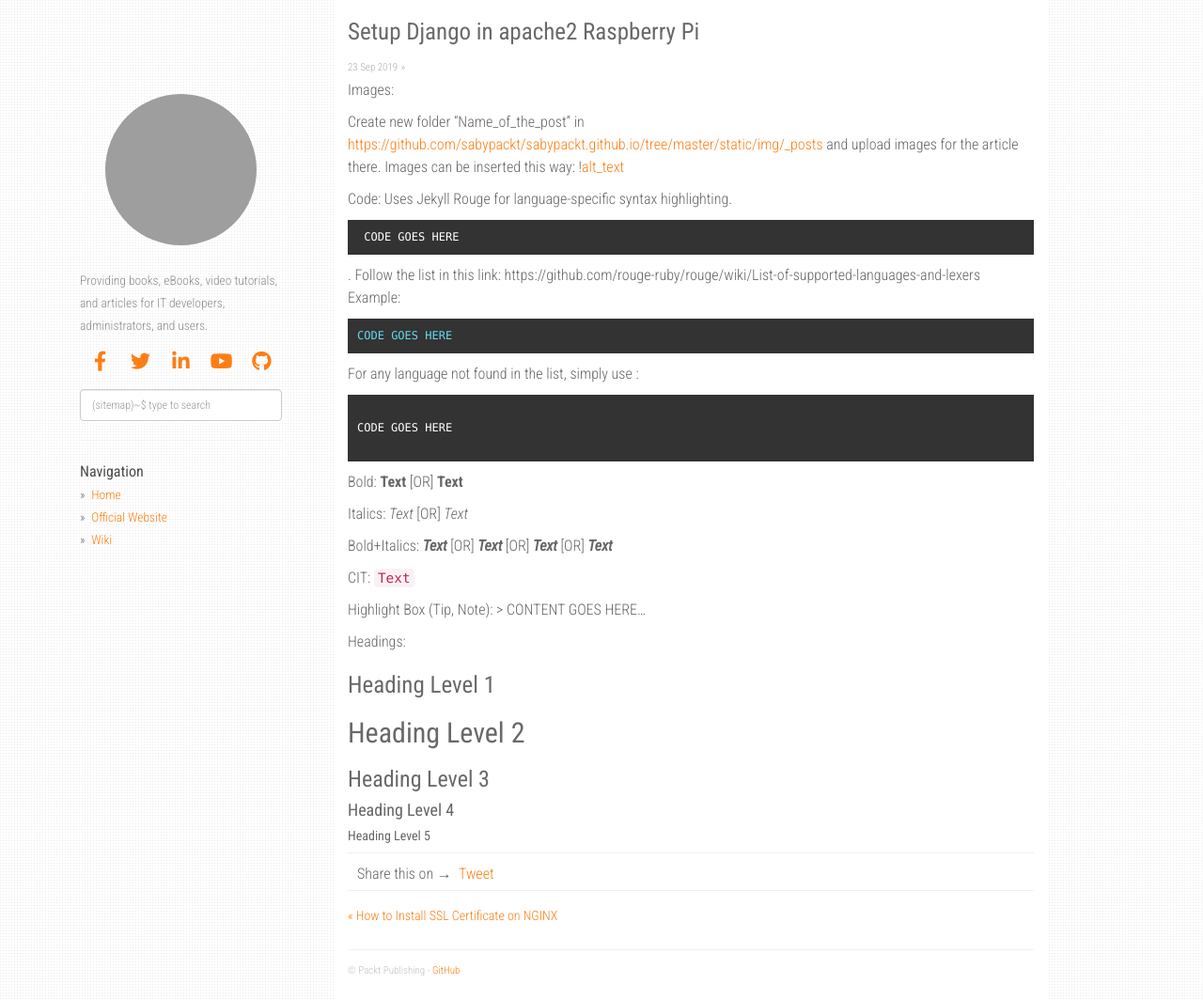
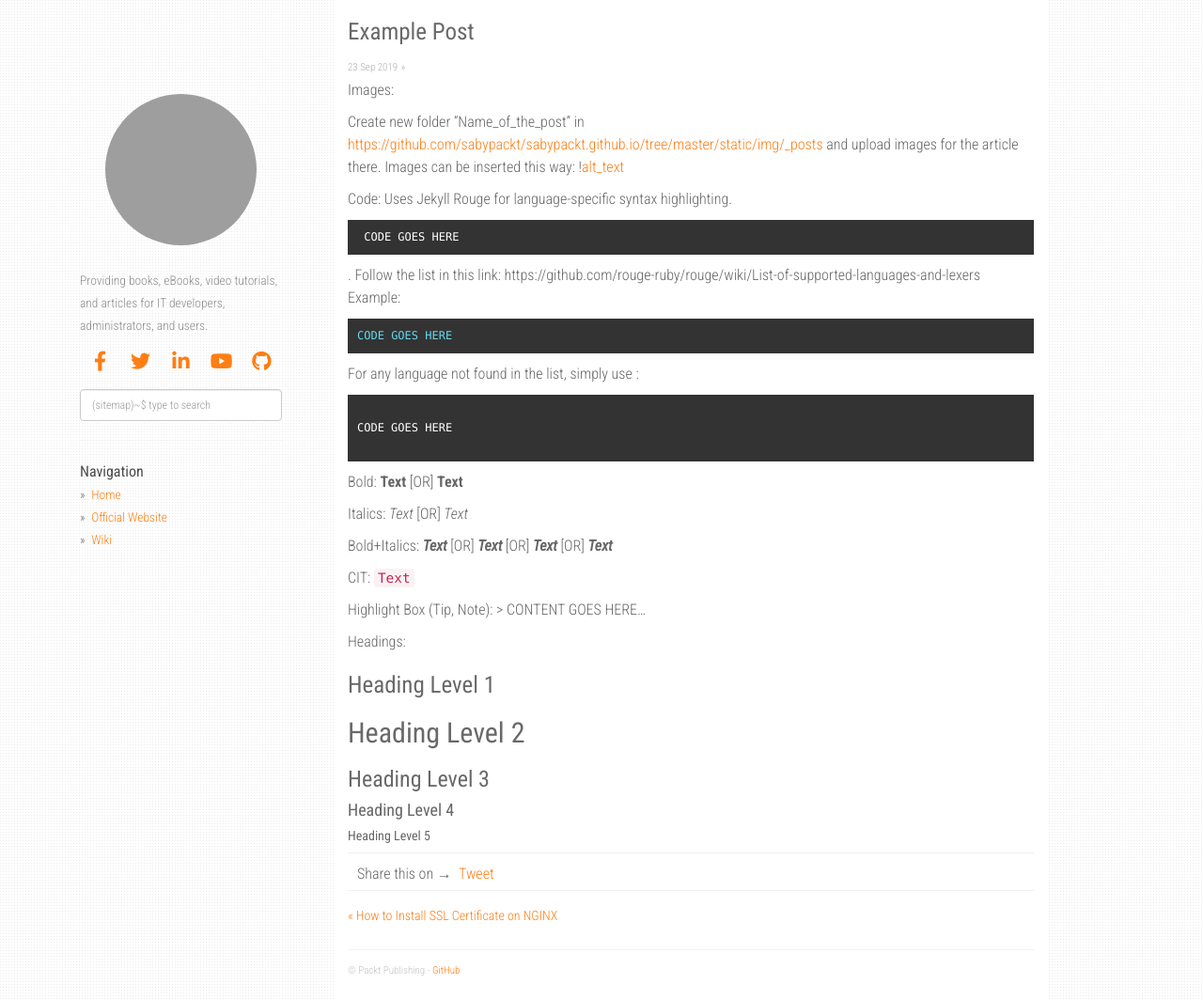
Before and after one commit to PacktPublishing/expert-insight, a Jekyll site: the page built from _posts/2019-09-24-example.markdown, in a window 1280 px wide and 1064 px high. Shown: the whole window at 94% size. Built offline with Jekyll 4.4.1, drawn with Linux system fonts in a browser that asks for light colours; nearby versions of some CDN libraries; comment, search, counter and statistics services are not loaded; grey boxes are pictures that could not be loaded.

Commit message:
Update 2019-09-24-example.markdown

```diff
--- a/_posts/2019-09-24-example.markdown
+++ b/_posts/2019-09-24-example.markdown
@@ -1,6 +1,6 @@
 ---
 layout: post
-title:  "Setup Django in apache2 Raspberry Pi"
+title:  "Example Post"
 date:   2019-09-24 01:56:15 +0530
 categories: []
 ---
```
